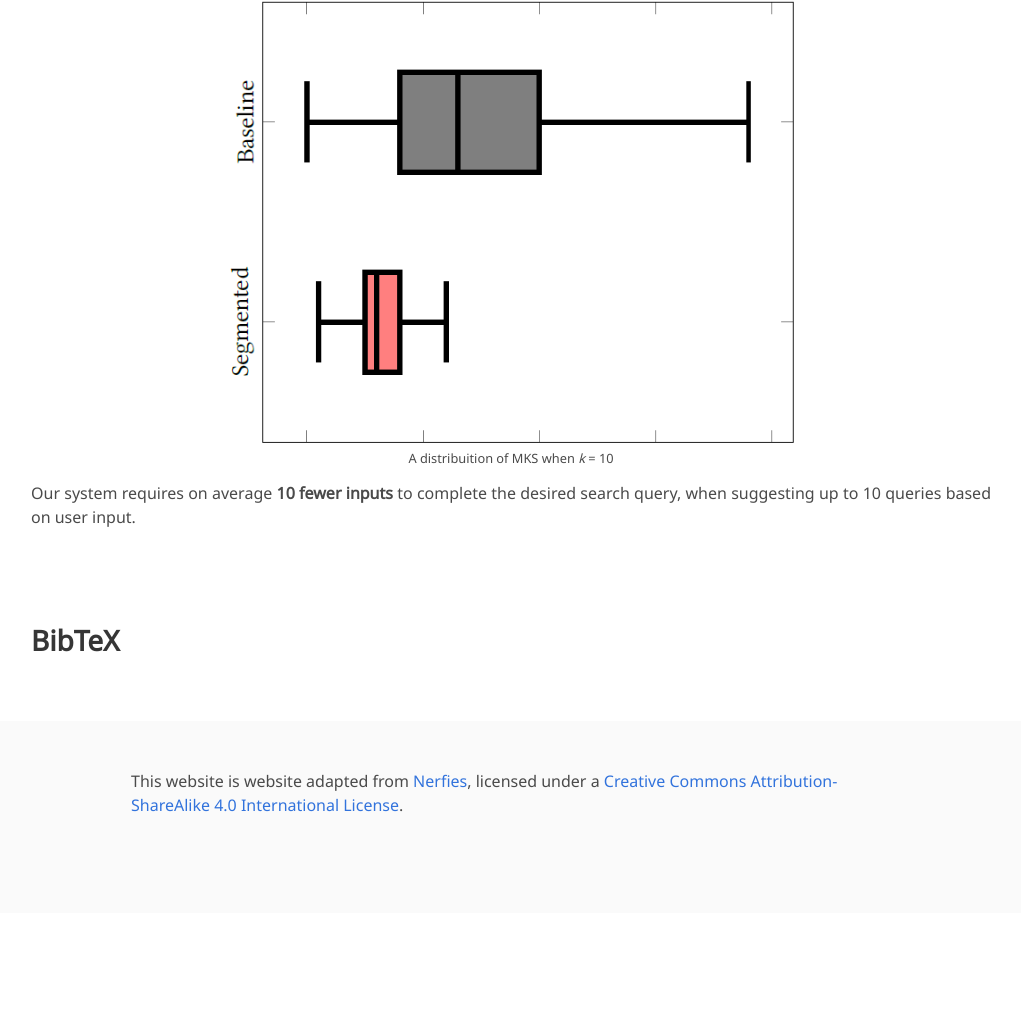
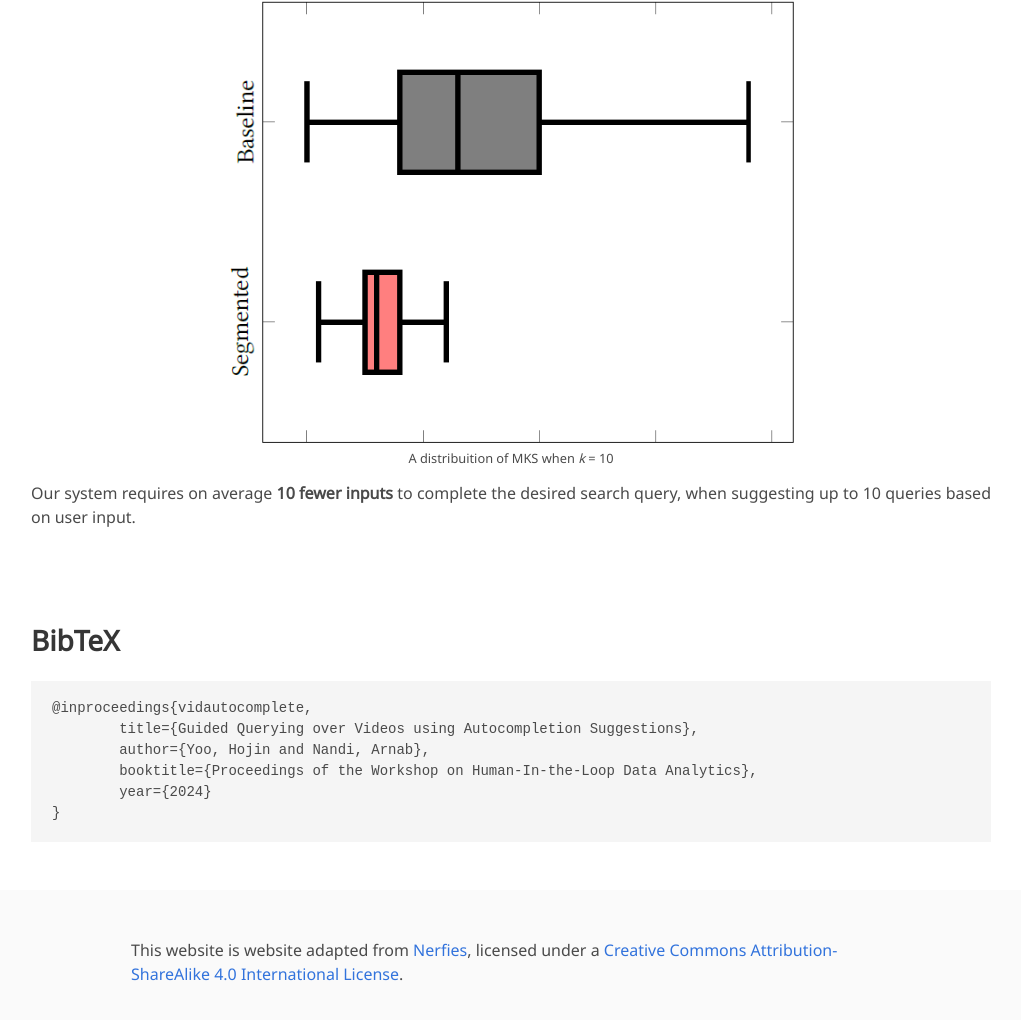
Before and after one commit to ixlab/vidautocomplete, a plain HTML site: page index.html in a window 1280 px wide. Shown: the part 3265-4285 px from the top of the page, without its empty margins (129-1150 px from the left). Before the commit the page ends 4178 px from the top, so only its background shows below. Drawn offline with nearby package versions, Linux system fonts and the light colour scheme; some icons are missing; a web font is replaced by a local one.

Commit message:
update BibTex

```diff
--- a/index.html
+++ b/index.html
@@ -213,12 +213,12 @@
   <section class="section" id="BibTeX">
     <div class="container is-max-desktop content">
       <h2 class="title">BibTeX</h2>
-      <!-- <pre><code>@inproceedings{yoo2024_guided,
-        title        = {Guided Querying over Videos using Autocompletion Suggestions},
-        author       = {Yoo, Hojin and Nandi, Arnab},
-        year         = 2024,
-        booktitle    = {2024 ACM SIGMOD/PODS Conference}
-}</code></pre> -->
+      <pre><code>@inproceedings{vidautocomplete,
+        title={Guided Querying over Videos using Autocompletion Suggestions},
+        author={Yoo, Hojin and Nandi, Arnab},
+        booktitle={Proceedings of the Workshop on Human-In-the-Loop Data Analytics},
+        year={2024}
+}</code></pre>
     </div>
   </section>
 
```
